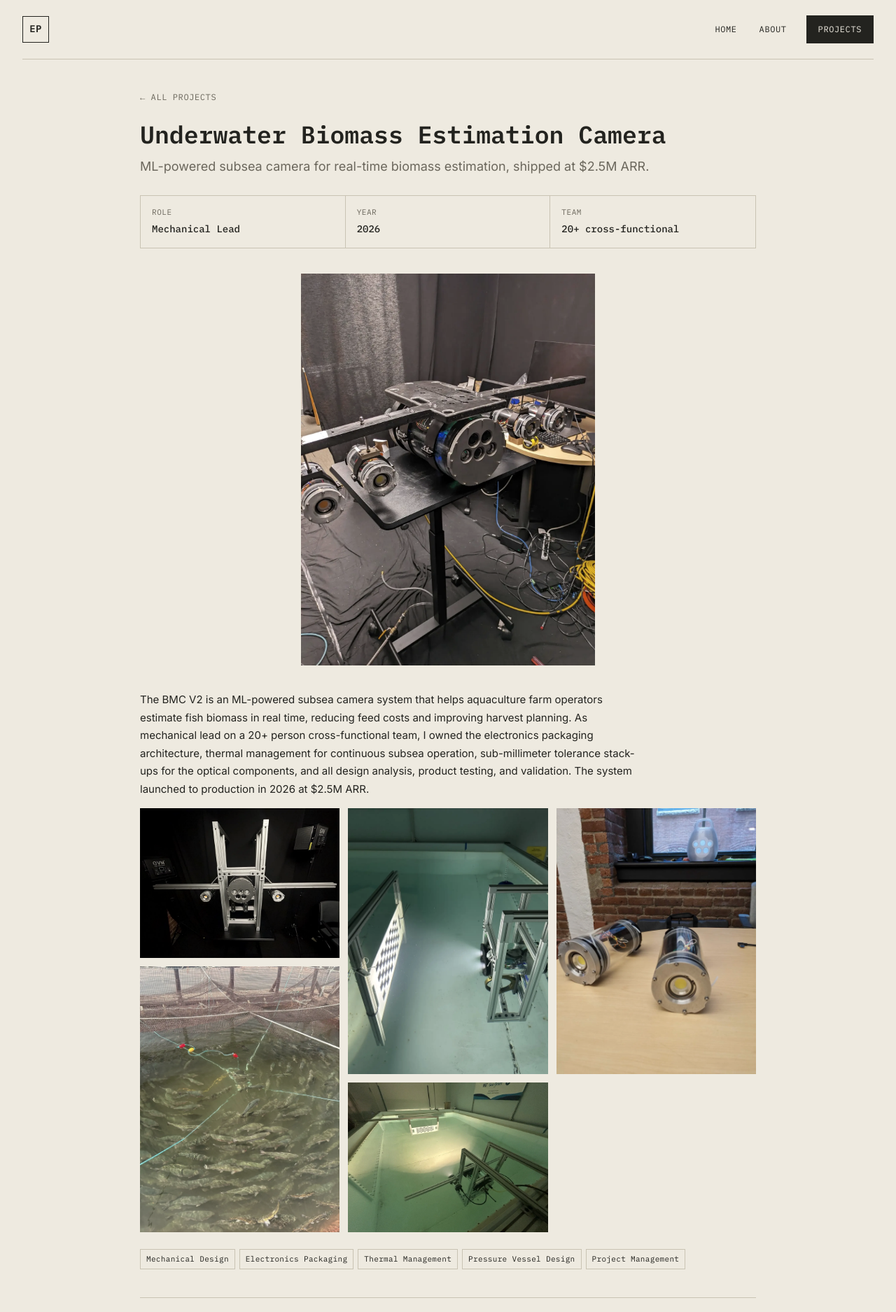
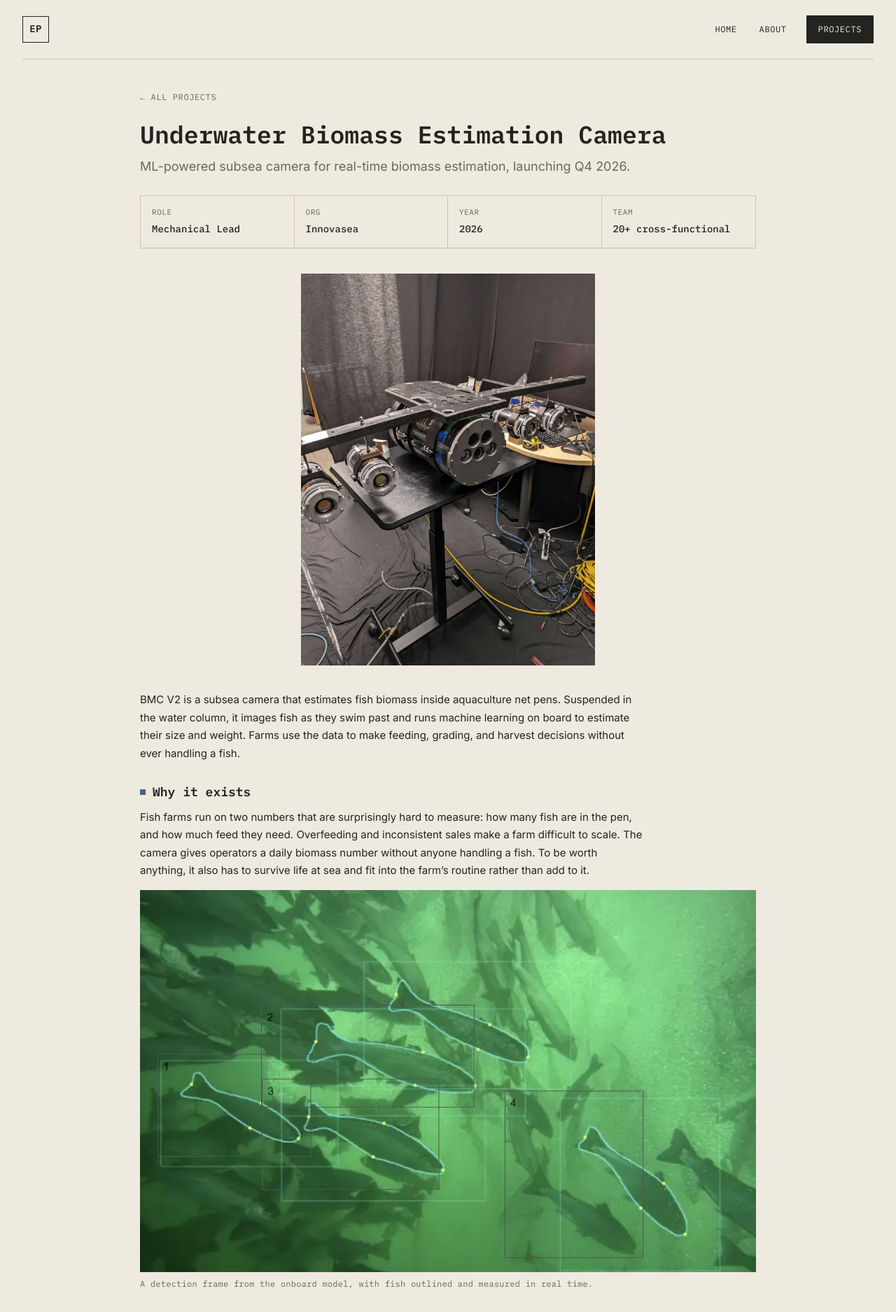
Before and after one commit to EliasPrince/EliasPrince.github.io, a Jekyll site: the page built from _projects/Biomass-Camera-V2/index.md, in a window 1280 px wide. Shown: the top 1875 px of the page at 70% size. Built offline with Jekyll 4.4.1, drawn with Linux system fonts in a browser that asks for light colours; some of the changed text lies outside the part shown.

Commit message:
Biomass camera: write the project page
Short case study from Elias's summary: why it exists, what I did,
outcome. Adds org to the meta strip, two captioned figures (detection
frame, prototypes on deck), trims the gallery to three images, and
updates the skills list. Launch tense is Q4 2026. CSS gains a lone
half-width figure rule.

Co-Authored-By: Claude Fable 5.1 <noreply@anthropic.com>

```diff
--- a/_projects/Biomass-Camera-V2/index.md
+++ b/_projects/Biomass-Camera-V2/index.md
@@ -4,20 +4,38 @@ permalink: /projects/Biomass-Camera-V2/
 redirect_from: /projects/Biomass-Camera-V2/index/
 lead: true
 year: 2026
+org: Innovasea
 role: Mechanical Lead
 team: 20+ cross-functional
-summary: ML-powered subsea camera that gives farm operators real-time fish biomass, cutting feed cost and improving harvest planning. I owned electronics packaging, thermal management for continuous subsea operation, and the optical tolerance stacks.
+summary: A subsea camera that estimates fish biomass inside aquaculture net pens with onboard machine learning. I lead the mechanical design, from concept through production and field deployment.
 title: Underwater Biomass Estimation Camera
-tagline: ML-powered subsea camera for real-time biomass estimation, shipped at $2.5M ARR.
-description:  The BMC V2 is an ML-powered subsea camera system that helps aquaculture farm operators estimate fish biomass in real time, reducing feed costs and improving harvest planning. As mechanical lead on a 20+ person cross-functional team, I owned the electronics packaging architecture, thermal management for continuous subsea operation, sub-millimeter tolerance stack-ups for the optical components, and all design analysis, product testing, and validation. The system launched to production in 2026 at $2.5M ARR.
+tagline: ML-powered subsea camera for real-time biomass estimation, launching Q4 2026.
+description: BMC V2 is a subsea camera that estimates fish biomass inside aquaculture net pens. Suspended in the water column, it images fish as they swim past and runs machine learning on board to estimate their size and weight. Farms use the data to make feeding, grading, and harvest decisions without ever handling a fish.
 featured: true
 skills:
 - Mechanical Design
-- Electronics Packaging
+- Systems Engineering
 - Thermal Management
-- Pressure Vessel Design
-- Project Management
+- Pressure Housing Design
+- Verification & Validation
+- Field Testing
 main-image: /BiomassV2_6.webp
 ---
 
-{% include image-gallery.html images="BiomassV2_1.webp, BiomassV2_2.webp, BiomassV2_3.webp, BiomassV2_4.webp, BiomassV2_5.webp" height="340" %}
+## Why it exists
+
+Fish farms run on two numbers that are surprisingly hard to measure: how many fish are in the pen, and how much feed they need. Overfeeding and inconsistent sales make a farm difficult to scale. The camera gives operators a daily biomass number without anyone handling a fish. To be worth anything, it also has to survive life at sea and fit into the farm's routine rather than add to it.
+
+{% include figure.html src="BMCV2_Annotated_Fish.webp" caption="A detection frame from the onboard model, with fish outlined and measured in real time." %}
+
+## What I did
+
+I lead the mechanical design of the camera, from concept through launch. At its core is a sealed pressure housing with high-power compute inside, so it has to shed heat while living in seawater, taking fish strikes, and being handled on pen decks and skiffs. My work spans the design and analysis across structural, thermal, optical, sealing, and exterior components, as well as the build and acceptance process that makes production units repeatable. The program had no systems engineer, so I also wrote the requirements and traced them through risk and verification, and I run the mechanical test program.
+
+## Outcome
+
+A newly formed cross-functional team took the product from definition to commercial launch in just over a year. I field-tested two prototypes at commercial farms alongside the current camera, and the full chain worked end to end: into the pen, video captured, detection on board, results in the cloud, with no leaks and no mechanical failures.
+
+{% include figure.html src="BMCV2_Prototype_Deployment.webp" caption="Two V2 prototypes on a pen deck during field trials." width="half" %}
+
+{% include image-gallery.html images="BiomassV2_1.webp, BiomassV2_2.webp, BiomassV2_3.webp" height="340" %}
--- a/css/styles.css
+++ b/css/styles.css
@@ -870,6 +870,11 @@ footer .license {
     margin: 0 auto;
 }
 
+/* A lone half-width figure (figure.html width="half" outside a .fig-grid) */
+.fig.fig-half {
+    max-width: calc(50% - 12px);
+}
+
 /* Renders and diagrams (PNG) keep their colours */
 .fig img[src$=".png"],
 .project-index .thumb[src$=".png"],
```
Also changed, not shown: _projects/Biomass-Camera-V2/BMCV2_Annotated_Fish.webp (added), _projects/Biomass-Camera-V2/BMCV2_Prototype_Deployment.webp (added).
